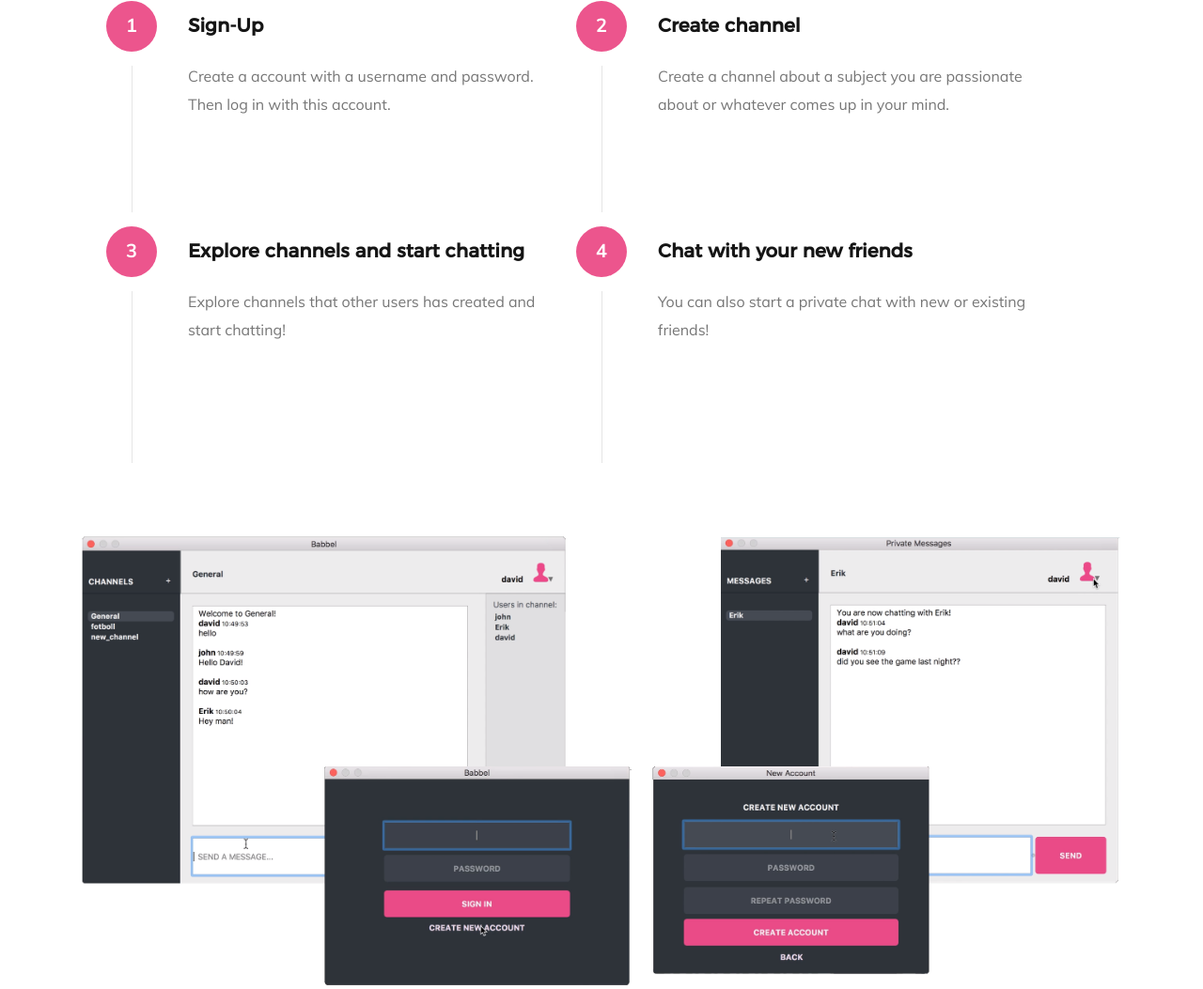
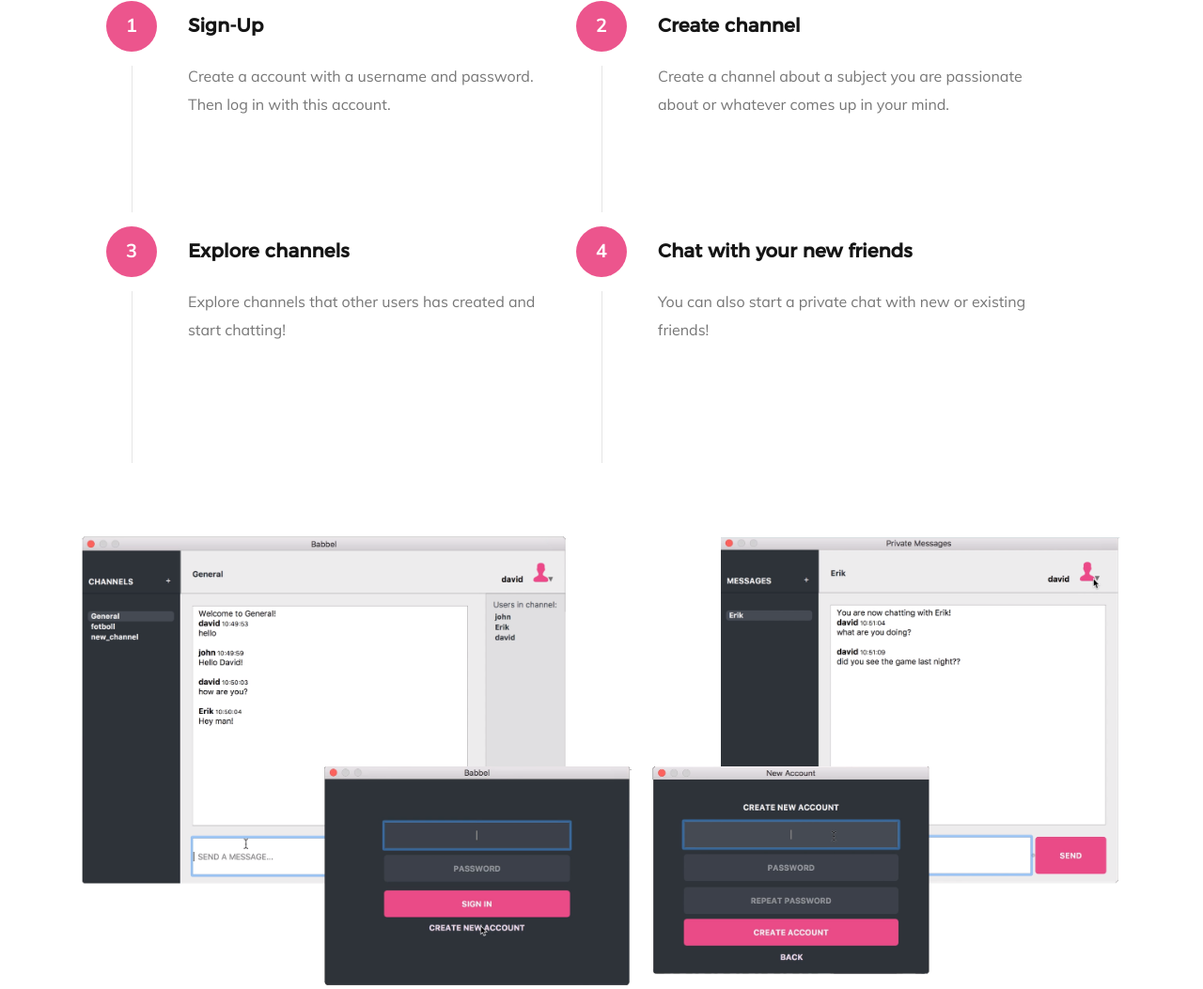
Before and after one commit to Prajke/prajke.github.io, a plain HTML site: page index.html in a window 1280 px wide. Shown: the part 1329-2382 px from the top of the page at 94% size. Drawn offline with Linux system fonts and the light colour scheme; files whose address does not match are found by name.

Commit message:
Add files via upload

```diff
--- a/index.html
+++ b/index.html
@@ -150,7 +150,7 @@
                     </div>
 
                     <div class="bgrid step" data-item="3">
-                        <h3>Explore channels and start chatting</h3>
+                        <h3>Explore channels</h3>
                         <p>Explore channels that other users has created and start chatting!
                         </p>
                     </div>
```
